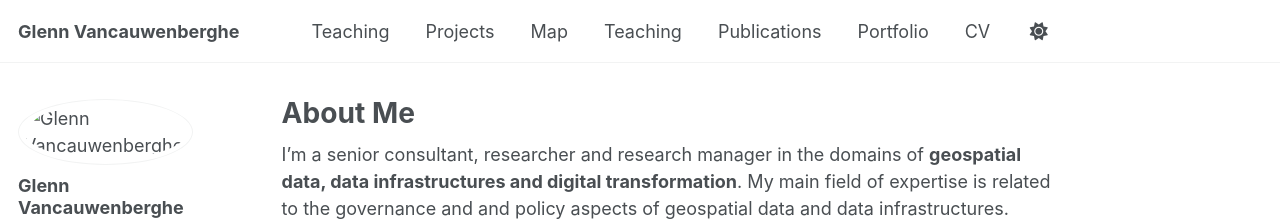
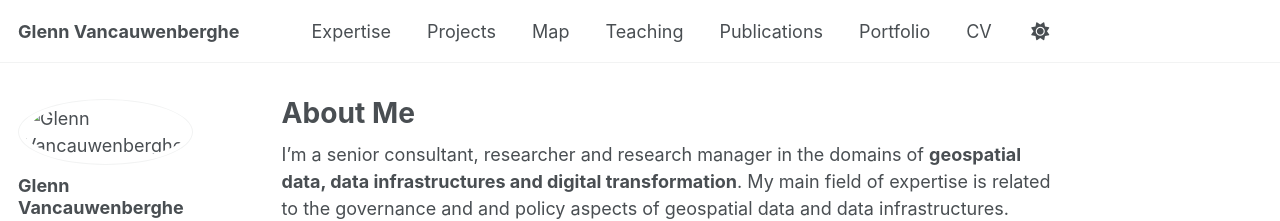
Before and after one commit to GVancauwenberghe/gvancauwenberghe.github.io, a Jekyll site: the page built from _pages/about.md, in a window 1280 px wide. Shown: the top 221 px of the page. Built offline with Jekyll 4.4.1, drawn with Linux system fonts in a browser that asks for light colours; some web fonts are replaced.

Commit message:
Update navigation.yml

```diff
--- a/_data/navigation.yml
+++ b/_data/navigation.yml
@@ -9,11 +9,11 @@
 
 main:
 
-  - title: "Teaching"
+  - title: "Expertise"
     url: https://gvancauwenberghe.github.io/teaching
 
   - title: "Projects"
-    url: /talks/
+    url: /https://gvancauwenberghe.github.io/talks
 
   - title: "Map"
     url: https://gvancauwenberghe.github.io/talkmap
```
